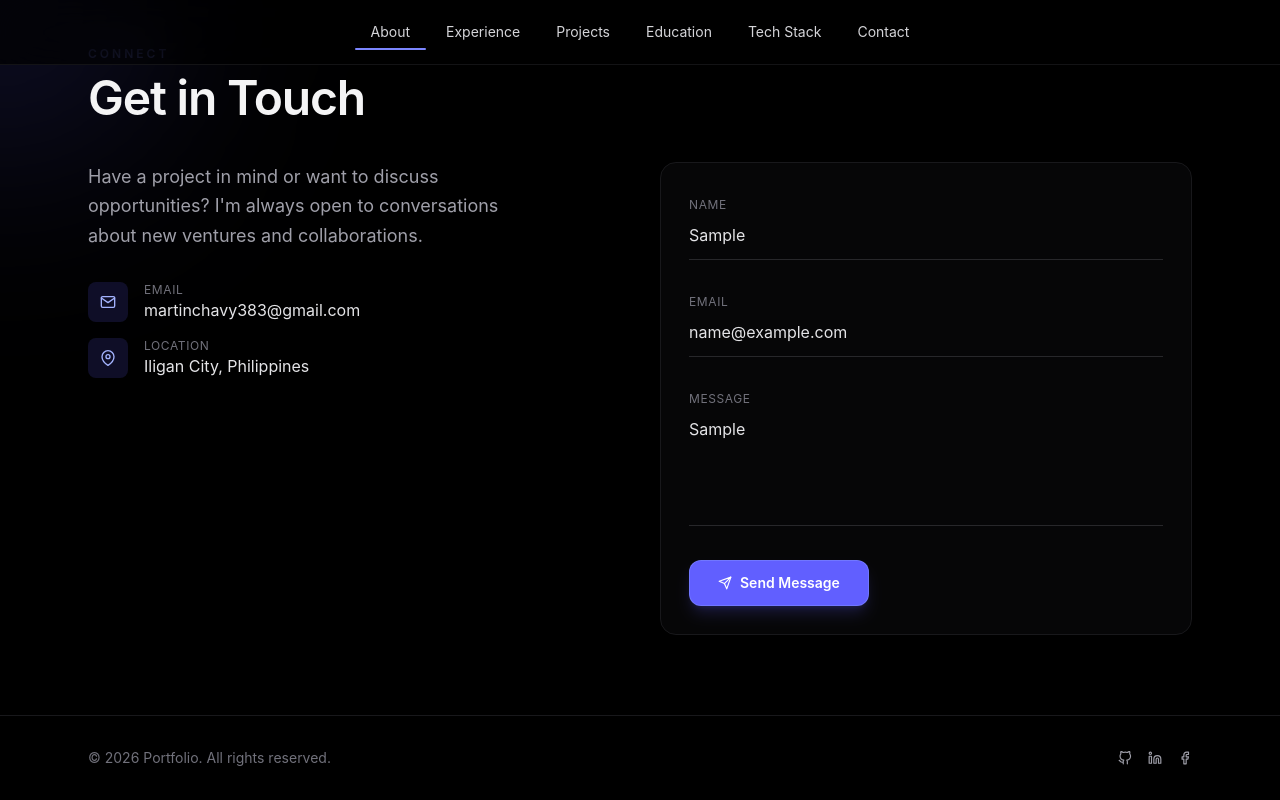
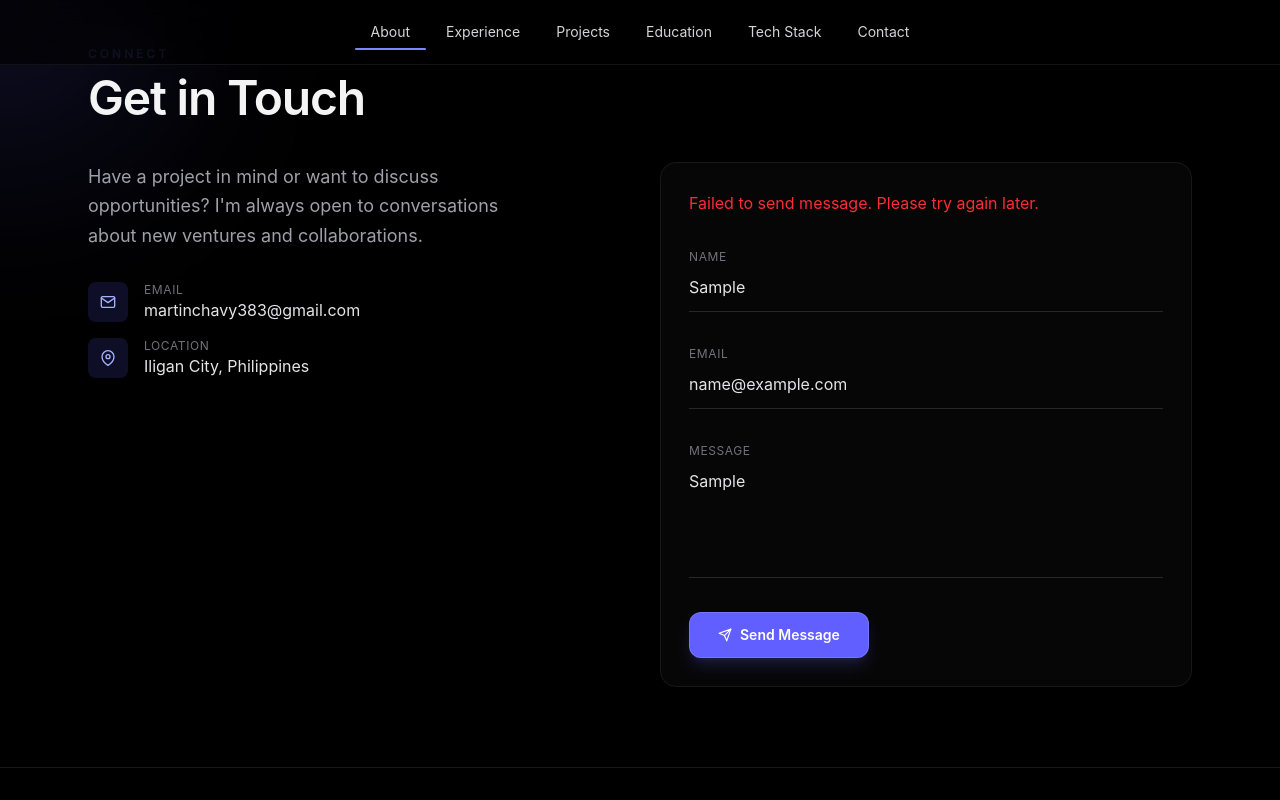
Before and after one commit to Chavsz/Portfolio, a React (Vite) app: page / in a window 1280 px wide. Both pictures are taken after typing "Sample", "name@example.com", "Sample" into the empty fields and a click on the button "Send Message". Shown: the part 4015-4815 px from the top of the page. Built offline with nearby package versions, Linux system fonts and the light colour scheme; no server answers.

Commit message:
web3forms setup

```diff
--- a/src/pages/Porfolio.jsx
+++ b/src/pages/Porfolio.jsx
@@ -25,6 +25,67 @@ function Porfolio() {
   )
 
   const [activeSection, setActiveSection] = useState("about")
+  const [formData, setFormData] = useState({
+    name: "",
+    email: "",
+    message: "",
+  });
+  const [isSubmitting, setIsSubmitting] = useState(false);
+  const [submitStatus, setSubmitStatus] = useState(null); // 'success' or 'error'
+  const [submitMessage, setSubmitMessage] = useState("");
+
+  const handleChange = (e) => {
+    setFormData({
+      ...formData,
+      [e.target.name]: e.target.value,
+    });
+  };
+
+  const handleSubmit = async (e) => {
+    e.preventDefault();
+    setIsSubmitting(true);
+    setSubmitStatus(null);
+    setSubmitMessage("");
+
+    try {
+      const response = await fetch("https://api.web3forms.com/submit", {
+        method: "POST",
+        headers: {
+          "Content-Type": "application/json",
+          Accept: "application/json",
+        },
+        body: JSON.stringify({
+          access_key: import.meta.env.VITE_WEB3FORMS_KEY,
+          name: formData.name,
+          email: formData.email,
+          message: formData.message,
+          from_name: "Learning Assistance Volunteer",
+        }),
+      });
+
+      const result = await response.json();
+
+      if (result.success) {
+        setSubmitStatus("success");
+        setSubmitMessage("Thank you! Your message has been sent successfully.");
+        setFormData({
+          name: "",
+          email: "",
+          message: "",
+        });
+      } else {
+        setSubmitStatus("error");
+        setSubmitMessage(
+          result.message || "Something went wrong. Please try again."
+        );
+      }
+    } catch (error) {
+      setSubmitStatus("error");
+      setSubmitMessage("Failed to send message. Please try again later.");
+    } finally {
+      setIsSubmitting(false);
+    }
+  };
 
   useEffect(() => {
     const observer = new IntersectionObserver(
@@ -76,10 +137,20 @@ function Porfolio() {
                 viewport={{ once: true, amount: 0.2 }}
                 transition={{ duration: 0.45 }}
                 className="space-y-7 rounded-2xl border border-zinc-900 bg-zinc-950/70 p-7"
+                onSubmit={handleSubmit}
               >
+                {submitStatus === "success" && (
+                  <div className="text-green-500">{submitMessage}</div>
+                )}
+                {submitStatus === "error" && (
+                  <div className="text-red-500">{submitMessage}</div>
+                )}
                 <label className="block">
                   <span className="text-xs uppercase tracking-wider text-zinc-500">Name</span>
                   <input
+                    name="name"
+                    value={formData.name}
+                    onChange={handleChange}
                     type="text"
                     placeholder="Your name"
                     className="mt-2 w-full border-b border-zinc-800 bg-transparent pb-3 text-zinc-200 outline-none transition focus:border-indigo-400"
@@ -89,6 +160,9 @@ function Porfolio() {
                   <span className="text-xs uppercase tracking-wider text-zinc-500">Email</span>
                   <input
                     type="email"
+                    name="email"
+                    value={formData.email}
+                    onChange={handleChange}
                     placeholder="your@email.com"
                     className="mt-2 w-full border-b border-zinc-800 bg-transparent pb-3 text-zinc-200 outline-none transition focus:border-indigo-400"
                   />
@@ -96,13 +170,17 @@ function Porfolio() {
                 <label className="block">
                   <span className="text-xs uppercase tracking-wider text-zinc-500">Message</span>
                   <textarea
+                    name="message"
+                    value={formData.message}
+                    onChange={handleChange}
                     rows={4}
                     placeholder="Tell me about your project..."
                     className="mt-2 w-full resize-none border-b border-zinc-800 bg-transparent pb-3 text-zinc-200 outline-none transition focus:border-indigo-400"
                   />
                 </label>
                 <button
-                  type="button"
+                  type="submit"
+                  disabled={isSubmitting}
                   className="inline-flex items-center gap-2 rounded-xl border border-indigo-400/60 bg-indigo-500 px-7 py-3 text-sm font-semibold text-white shadow-lg shadow-indigo-500/20 transition hover:bg-indigo-400"
                 >
                   <FiSend />
```
